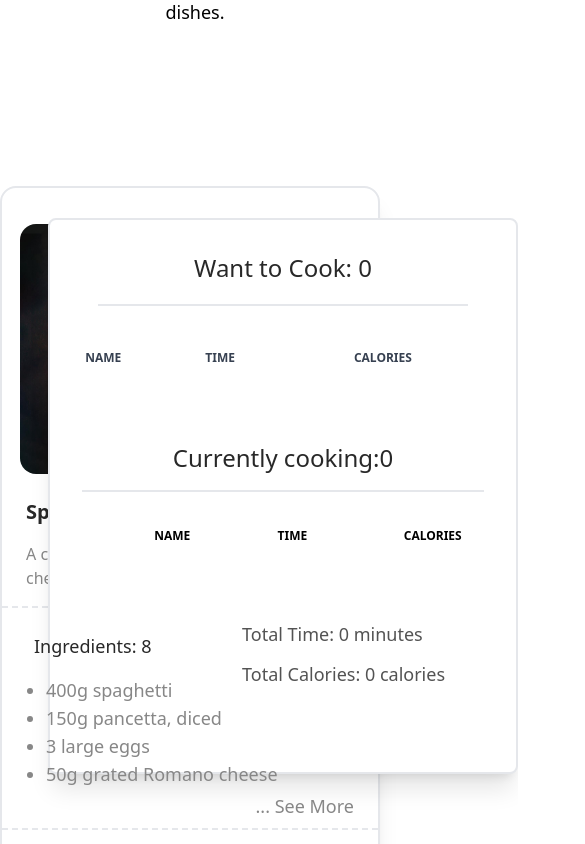
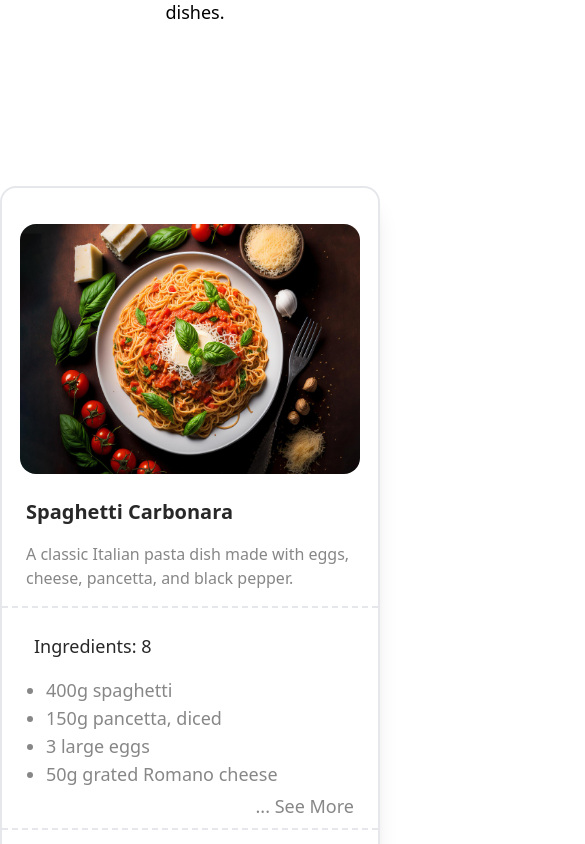
Before and after one commit to abubakar1010/chefs-table-client, a React (Vite) app: page / in a window 390 px wide. Shown: the part 1180-2024 px from the top of the page, 585 px wide, since content can reach past the window. Built offline with nearby package versions, Linux system fonts and the light colour scheme.

Commit message:
finished responsive for all device

```diff
--- a/src/components/CalculateTable/CalculateTable.jsx
+++ b/src/components/CalculateTable/CalculateTable.jsx
@@ -34,7 +34,7 @@
 
     return (
         <>
-            <section className=" py-20">
+            <section className="py-14">
                 <div className="w-[470px] bg-white shadow-xl border-2 pb-12 rounded-lg">
 
                     <section>
--- a/src/components/Recipes/Recipes.jsx
+++ b/src/components/Recipes/Recipes.jsx
@@ -61,7 +61,7 @@
 
             </div>
 
-            <div className=" flex gap-12">
+            <div className=" flex flex-col lg:flex-row gap-12">
 
             <div className=" grid grid-cols-1 xl:grid-cols-2 w-[840px] gap-9 my-12">
             {
```
